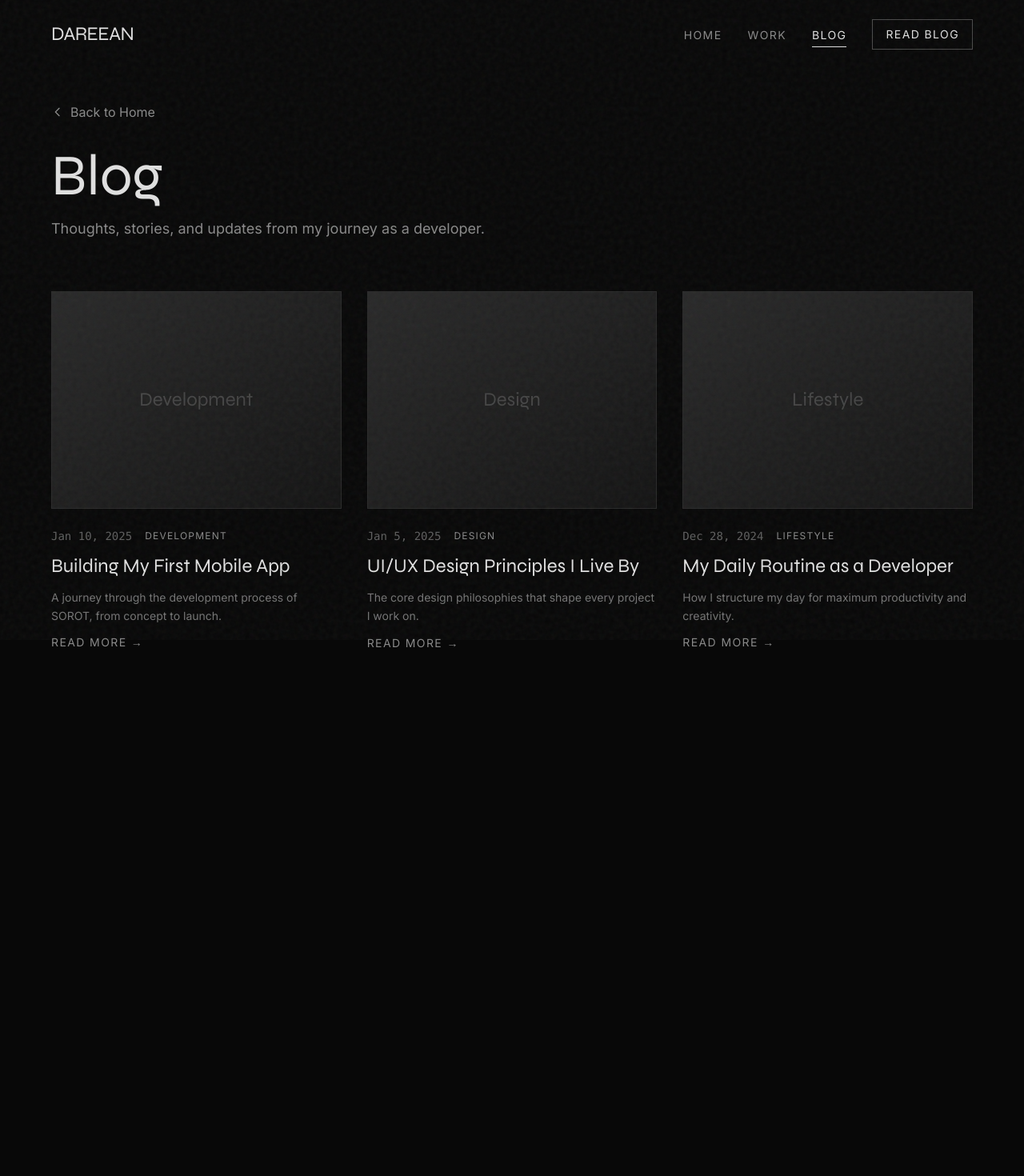
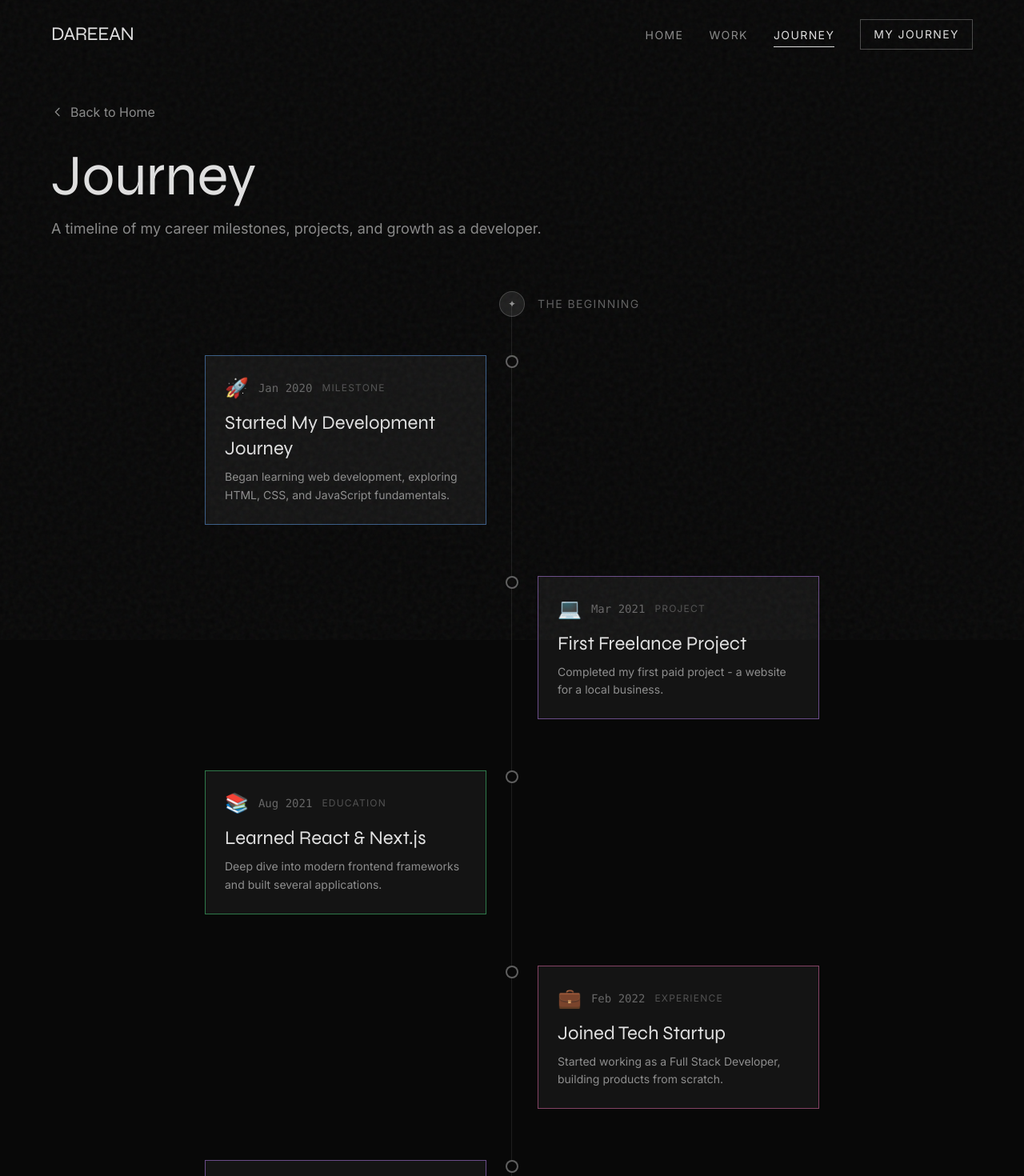
Before and after one commit to Dareean/portofolio, a Next.js app: page /blog in a window 1280 px wide. Shown: the top 1470 px of the page at 80% size. Before the commit the page ends 943 px from the top, so only its background shows below. Built offline with nearby package versions, Linux system fonts and the light colour scheme.

Commit message:
confining journey structure to be more precise

```diff
--- a/app/blog/page.tsx
+++ b/app/blog/page.tsx
@@ -2,14 +2,35 @@
 
 import { motion } from "framer-motion";
 import Link from "next/link";
-import { BLOG_POSTS } from "@/lib/data";
+import { JOURNEY_ITEMS } from "@/lib/data";
 
-export default function BlogPage() {
+const typeIcons: Record<string, string> = {
+  milestone: "🚀",
+  project: "💻",
+  education: "📚",
+  award: "🏆",
+  experience: "💼",
+};
+
+const typeColors: Record<string, string> = {
+  milestone: "border-blue-400/50",
+  project: "border-purple-400/50",
+  education: "border-green-400/50",
+  award: "border-yellow-400/50",
+  experience: "border-pink-400/50",
+};
+
+export default function JourneyPage() {
+  // Sort by date ascending (oldest first)
+  const sortedJourney = [...JOURNEY_ITEMS].sort(
+    (a, b) => new Date(a.date).getTime() - new Date(b.date).getTime()
+  );
+
   return (
     <main className="min-h-screen py-32 px-8 md:px-16">
       {/* Header */}
       <motion.div
-        className="mb-16"
+        className="mb-20 max-w-2xl"
         initial={{ opacity: 0, y: 40 }}
         animate={{ opacity: 1, y: 0 }}
         transition={{ duration: 0.8 }}
@@ -33,65 +54,96 @@ export default function BlogPage() {
           </svg>
           Back to Home
         </Link>
-        <h1 className="font-display text-5xl md:text-7xl text-off-white">
-          Blog
+        <h1 className="font-display text-5xl md:text-7xl text-off-white mb-4">
+          Journey
         </h1>
-        <p className="mt-4 text-off-white/60 text-lg max-w-xl">
-          Thoughts, stories, and updates from my journey as a developer.
+        <p className="text-off-white/60 text-lg">
+          A timeline of my career milestones, projects, and growth as a developer.
         </p>
       </motion.div>
 
-      {/* Blog Grid */}
-      <div className="grid grid-cols-1 md:grid-cols-2 lg:grid-cols-3 gap-8">
-        {BLOG_POSTS.map((post, index) => (
-          <Link key={post.id} href={`/blog/${post.id}`}>
-            <motion.article
-              className="group cursor-pointer"
-              initial={{ opacity: 0, y: 40 }}
-              animate={{ opacity: 1, y: 0 }}
-              transition={{ duration: 0.6, delay: index * 0.1 }}
+      {/* Timeline */}
+      <div className="relative max-w-3xl mx-auto">
+        {/* Center Line */}
+        <div className="absolute left-8 md:left-1/2 top-0 bottom-0 w-px bg-off-white/10 md:-translate-x-px" />
+
+        {/* Start Point - The Beginning */}
+        <motion.div
+          className="relative flex items-center mb-16"
+          initial={{ opacity: 0, scale: 0 }}
+          animate={{ opacity: 1, scale: 1 }}
+          transition={{ duration: 0.5 }}
+        >
+          <div className="absolute left-8 md:left-1/2 -translate-x-1/2 w-8 h-8 rounded-full bg-off-white/10 border border-off-white/20 flex items-center justify-center">
+            <span className="text-off-white/60 text-xs">✦</span>
+          </div>
+          <span className="ml-20 md:ml-0 md:absolute md:left-1/2 md:translate-x-8 text-off-white/40 text-sm tracking-widest uppercase">
+            The Beginning
+          </span>
+        </motion.div>
+
+        {sortedJourney.map((item, index) => (
+          <motion.div
+            key={item.id}
+            className={`relative flex items-start gap-8 mb-16 ${
+              index % 2 === 0 ? "md:flex-row" : "md:flex-row-reverse"
+            }`}
+            initial={{ opacity: 0, y: 40 }}
+            whileInView={{ opacity: 1, y: 0 }}
+            viewport={{ once: true, margin: "-50px" }}
+            transition={{ duration: 0.6, delay: index * 0.1 }}
+          >
+            {/* Timeline Node */}
+            <div className="absolute left-8 md:left-1/2 -translate-x-1/2 w-4 h-4 rounded-full bg-void-black border-2 border-off-white/40 z-10" />
+
+            {/* Content Card */}
+            <div
+              className={`ml-16 md:ml-0 md:w-[calc(50%-2rem)] p-6 bg-off-white/5 border ${
+                typeColors[item.type]
+              } hover:bg-off-white/10 transition-colors duration-300`}
             >
-            {/* Image Container */}
-            <div className="relative aspect-[4/3] mb-6 overflow-hidden bg-off-white/5 border border-off-white/10">
-              <div className="absolute inset-0 bg-gradient-to-br from-off-white/10 to-transparent flex items-center justify-center">
-                <span className="font-display text-2xl text-off-white/20">
-                  {post.category}
-                </span>
-              </div>
-              {/* Hover Overlay */}
-              <div className="absolute inset-0 bg-off-white/5 opacity-0 group-hover:opacity-100 transition-opacity duration-300" />
-            </div>
-
-            {/* Content */}
-            <div className="space-y-3">
-              <div className="flex items-center gap-4 text-sm">
-                <span className="text-off-white/40 font-mono">
-                  {new Date(post.date).toLocaleDateString("en-US", {
+              {/* Date & Type */}
+              <div className="flex items-center gap-3 mb-3">
+                <span className="text-2xl">{typeIcons[item.type]}</span>
+                <span className="text-off-white/40 font-mono text-sm">
+                  {new Date(item.date).toLocaleDateString("en-US", {
                     month: "short",
-                    day: "numeric",
                     year: "numeric",
                   })}
                 </span>
-                <span className="text-off-white/60 uppercase tracking-widest text-xs">
-                  {post.category}
+                <span className="text-off-white/30 text-xs uppercase tracking-widest">
+                  {item.type}
                 </span>
               </div>
 
-              <h2 className="font-display text-2xl text-off-white group-hover:text-off-white/80 transition-colors">
-                {post.title}
-              </h2>
+              {/* Title */}
+              <h3 className="font-display text-xl md:text-2xl text-off-white mb-2">
+                {item.title}
+              </h3>
 
-              <p className="text-off-white/50 text-sm leading-relaxed">
-                {post.excerpt}
+              {/* Description */}
+              <p className="text-off-white/60 text-sm leading-relaxed">
+                {item.description}
               </p>
+            </div>
+          </motion.div>
+        ))}
 
-              <span className="inline-block text-off-white/60 text-sm tracking-widest uppercase group-hover:text-off-white transition-colors">
-                Read More →
-              </span>
-            </div>
-          </motion.article>
-          </Link>
-        ))}
+        {/* End Point - Will Keep Going */}
+        <motion.div
+          className="relative flex items-center justify-center"
+          initial={{ opacity: 0, scale: 0 }}
+          whileInView={{ opacity: 1, scale: 1 }}
+          viewport={{ once: true }}
+          transition={{ duration: 0.5, delay: 0.3 }}
+        >
+          <div className="absolute left-8 md:left-1/2 -translate-x-1/2 w-8 h-8 rounded-full bg-off-white text-void-black flex items-center justify-center">
+            <span className="text-sm">→</span>
+          </div>
+          <span className="ml-20 md:ml-0 md:absolute md:left-1/2 md:translate-x-8 text-off-white text-sm tracking-widest uppercase font-medium">
+            Will Keep Going...
+          </span>
+        </motion.div>
       </div>
     </main>
   );
--- a/components/Footer.tsx
+++ b/components/Footer.tsx
@@ -38,15 +38,21 @@ export default function Footer() {
               href="/blog"
               className="text-off-white/60 hover:text-off-white text-sm tracking-widest uppercase transition-colors duration-300"
             >
-              Blog
+              Journey
             </Link>
-            {["GitHub", "LinkedIn", "Twitter"].map((link) => (
+            {[
+              { name: "GitHub", href: "https://github.com/Dareean" },
+              { name: "LinkedIn", href: "https://www.linkedin.com/in/dareean-ahmad-raffi-mardin-72247a229/" },
+              { name: "Instagram", href: "https://www.instagram.com/darenrafi/" },
+            ].map((link) => (
               <a
-                key={link}
-                href="#"
+                key={link.name}
+                href={link.href}
+                target="_blank"
+                rel="noopener noreferrer"
                 className="text-off-white/60 hover:text-off-white text-sm tracking-widest uppercase transition-colors duration-300"
               >
-                {link}
+                {link.name}
               </a>
             ))}
           </div>
--- a/components/Hero.tsx
+++ b/components/Hero.tsx
@@ -72,7 +72,7 @@ export default function Hero() {
           initial="hidden"
           animate="visible"
         >
-          Full Stack Developer
+          Logic meets Aesthetics
         </motion.p>
 
         {/* Scroll Indicator */}
--- a/components/Navbar.tsx
+++ b/components/Navbar.tsx
@@ -21,7 +21,7 @@ export default function Navbar() {
   const navLinks = [
     { href: "/", label: "Home" },
     { href: "/work", label: "Work" },
-    { href: "/blog", label: "Blog" },
+    { href: "/blog", label: "Journey" },
   ];
 
   return (
@@ -79,7 +79,7 @@ export default function Navbar() {
             href="/blog"
             className="hidden md:block px-4 py-2 border border-off-white/30 text-off-white text-sm tracking-widest uppercase hover:bg-off-white hover:text-void-black transition-all duration-300"
           >
-            Read Blog
+            My Journey
           </Link>
         </div>
       </nav>
--- a/lib/data.ts
+++ b/lib/data.ts
@@ -86,42 +86,70 @@ export const PROJECTS: Project[] = [
 export const ABOUT_TEXT =
   "Logic meets Aesthetics. I build digital experiences that are as functional as they are beautiful.";
 
-export interface BlogPost {
+export interface JourneyItem {
   id: number;
   title: string;
-  excerpt: string;
-  content: string;
-  image: string;
+  description: string;
   date: string;
-  category: string;
+  type: "milestone" | "project" | "education" | "award" | "experience";
+  image?: string;
 }
 
-export const BLOG_POSTS: BlogPost[] = [
+export const JOURNEY_ITEMS: JourneyItem[] = [
   {
     id: 1,
-    title: "Building My First Mobile App",
-    excerpt: "A journey through the development process of SOROT, from concept to launch.",
-    content: "Lorem ipsum dolor sit amet, consectetur adipiscing elit. Sed do eiusmod tempor incididunt ut labore et dolore magna aliqua. Ut enim ad minim veniam, quis nostrud exercitation ullamco laboris.",
-    image: "/images/blog-mobile-app.jpg",
-    date: "2025-01-10",
-    category: "Development",
+    title: "Started My Development Journey",
+    description: "Began learning web development, exploring HTML, CSS, and JavaScript fundamentals.",
+    date: "2020-01",
+    type: "milestone",
   },
   {
     id: 2,
-    title: "UI/UX Design Principles I Live By",
-    excerpt: "The core design philosophies that shape every project I work on.",
-    content: "Duis aute irure dolor in reprehenderit in voluptate velit esse cillum dolore eu fugiat nulla pariatur. Excepteur sint occaecat cupidatat non proident.",
-    image: "/images/blog-design.jpg",
-    date: "2025-01-05",
-    category: "Design",
+    title: "First Freelance Project",
+    description: "Completed my first paid project - a website for a local business.",
+    date: "2021-03",
+    type: "project",
   },
   {
     id: 3,
-    title: "My Daily Routine as a Developer",
-    excerpt: "How I structure my day for maximum productivity and creativity.",
-    content: "Sed ut perspiciatis unde omnis iste natus error sit voluptatem accusantium doloremque laudantium, totam rem aperiam.",
-    image: "/images/blog-routine.jpg",
-    date: "2024-12-28",
-    category: "Lifestyle",
+    title: "Learned React & Next.js",
+    description: "Deep dive into modern frontend frameworks and built several applications.",
+    date: "2021-08",
+    type: "education",
+  },
+  {
+    id: 4,
+    title: "Joined Tech Startup",
+    description: "Started working as a Full Stack Developer, building products from scratch.",
+    date: "2022-02",
+    type: "experience",
+  },
+  {
+    id: 5,
+    title: "Launched PRISM",
+    description: "Released my first major side project - a data visualization tool.",
+    date: "2022-09",
+    type: "project",
+  },
+  {
+    id: 6,
+    title: "UI/UX Certification",
+    description: "Completed professional certification in User Interface and Experience Design.",
+    date: "2023-04",
+    type: "education",
+  },
+  {
+    id: 7,
+    title: "Best Developer Award",
+    description: "Recognized for outstanding contributions and innovative solutions.",
+    date: "2023-11",
+    type: "award",
+  },
+  {
+    id: 8,
+    title: "Launched SOROT",
+    description: "Released a photography app with AI-powered editing features.",
+    date: "2025-01",
+    type: "project",
   },
 ];
```
